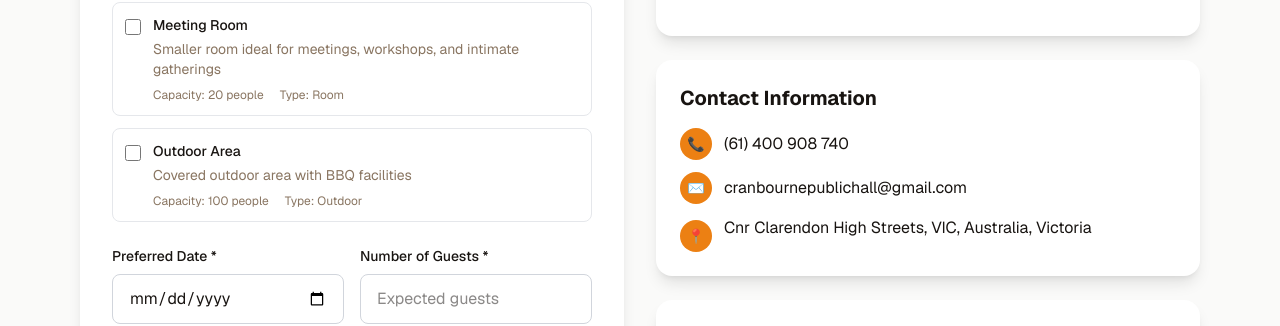
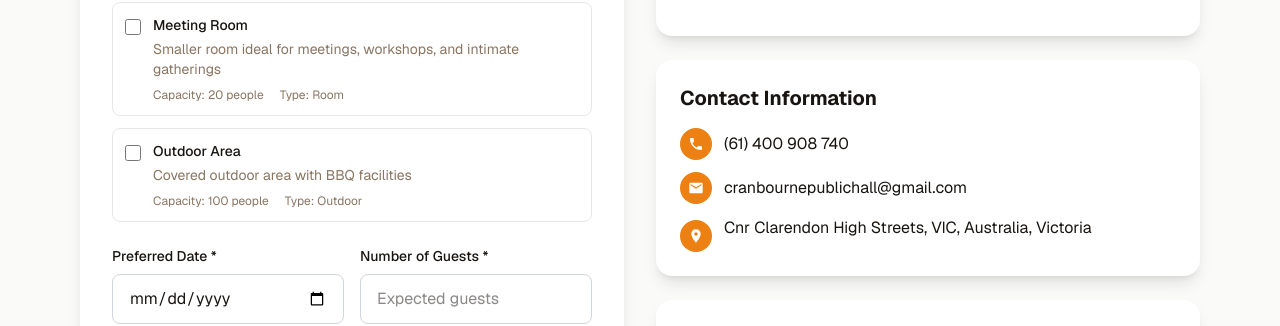
Before and after one commit to pawaaan9/cranbourne-public-hall, a Next.js app: page /booknow in a window 1280 px wide. Shown: the part 797-1123 px from the top of the page. Built offline with nearby package versions, Linux system fonts and the light colour scheme.

Commit message:
contact us

```diff
--- a/src/app/booknow/page.tsx
+++ b/src/app/booknow/page.tsx
@@ -148,19 +148,25 @@ export default function BookNow() {
                 <div className="space-y-3">
                   <div className="flex items-center gap-3">
                     <div className="w-8 h-8 bg-[#ec8013] rounded-full flex items-center justify-center">
-                      <span className="text-white text-sm">📞</span>
+                      <svg className="w-4 h-4 text-white" fill="currentColor" viewBox="0 0 24 24">
+                        <path d="M6.62 10.79c1.44 2.83 3.76 5.14 6.59 6.59l2.2-2.2c.27-.27.67-.36 1.02-.24 1.12.37 2.33.57 3.57.57.55 0 1 .45 1 1V20c0 .55-.45 1-1 1-9.39 0-17-7.61-17-17 0-.55.45-1 1-1h3.5c.55 0 1 .45 1 1 0 1.25.2 2.45.57 3.57.11.35.03.74-.25 1.02l-2.2 2.2z"/>
+                      </svg>
                     </div>
                     <span className="text-[#181411]">(61) 400 908 740</span>
                   </div>
                   <div className="flex items-center gap-3">
                     <div className="w-8 h-8 bg-[#ec8013] rounded-full flex items-center justify-center">
-                      <span className="text-white text-sm">✉️</span>
+                      <svg className="w-4 h-4 text-white" fill="currentColor" viewBox="0 0 24 24">
+                        <path d="M20 4H4c-1.1 0-1.99.9-1.99 2L2 18c0 1.1.9 2 2 2h16c1.1 0 2-.9 2-2V6c0-1.1-.9-2-2-2zm0 4l-8 5-8-5V6l8 5 8-5v2z"/>
+                      </svg>
                     </div>
                     <span className="text-[#181411]">cranbournepublichall@gmail.com</span>
                   </div>
                   <div className="flex items-start gap-3">
                     <div className="w-8 h-8 bg-[#ec8013] rounded-full flex items-center justify-center mt-1">
-                      <span className="text-white text-sm">📍</span>
+                      <svg className="w-4 h-4 text-white" fill="currentColor" viewBox="0 0 24 24">
+                        <path d="M12 2C8.13 2 5 5.13 5 9c0 5.25 7 13 7 13s7-7.75 7-13c0-3.87-3.13-7-7-7zm0 9.5c-1.38 0-2.5-1.12-2.5-2.5s1.12-2.5 2.5-2.5 2.5 1.12 2.5 2.5-1.12 2.5-2.5 2.5z"/>
+                      </svg>
                     </div>
                     <span className="text-[#181411]">Cnr Clarendon High Streets, VIC, Australia, Victoria</span>
                   </div>
```
